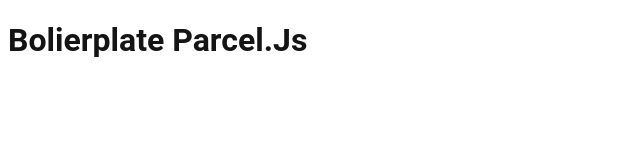
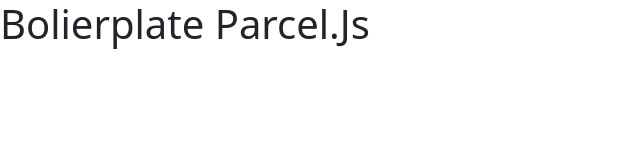
Before and after one commit to KarViktoryia/manicure, a website built with Parcel: page index.html in a window 1280 px wide. Shown: the whole page, without its empty margins (0-640 px from the left). Built offline with nearby package versions, Linux system fonts and the light colour scheme.

Commit message:
Instal Bootstrap

```diff
--- a/package.json
+++ b/package.json
@@ -21,5 +21,8 @@
   "devDependencies": {
     "parcel-bundler": "^1.12.5",
     "sass": "^1.34.1"
+  },
+  "dependencies": {
+    "bootstrap": "^5.0.1"
   }
 }
--- a/src/scss/app.scss
+++ b/src/scss/app.scss
@@ -1,4 +1,4 @@
-h1 {
-    font-family: 'Roboto';
-    color: #141414;
-}
+@import '~bootstrap/scss/bootstrap';
+
+//---------------------------------------
+@import './scaffould'
```
Also changed, not shown: index.html (+2 -0 lines), README.md, src/scss/_scaffould.scss (added), 1 other file.
